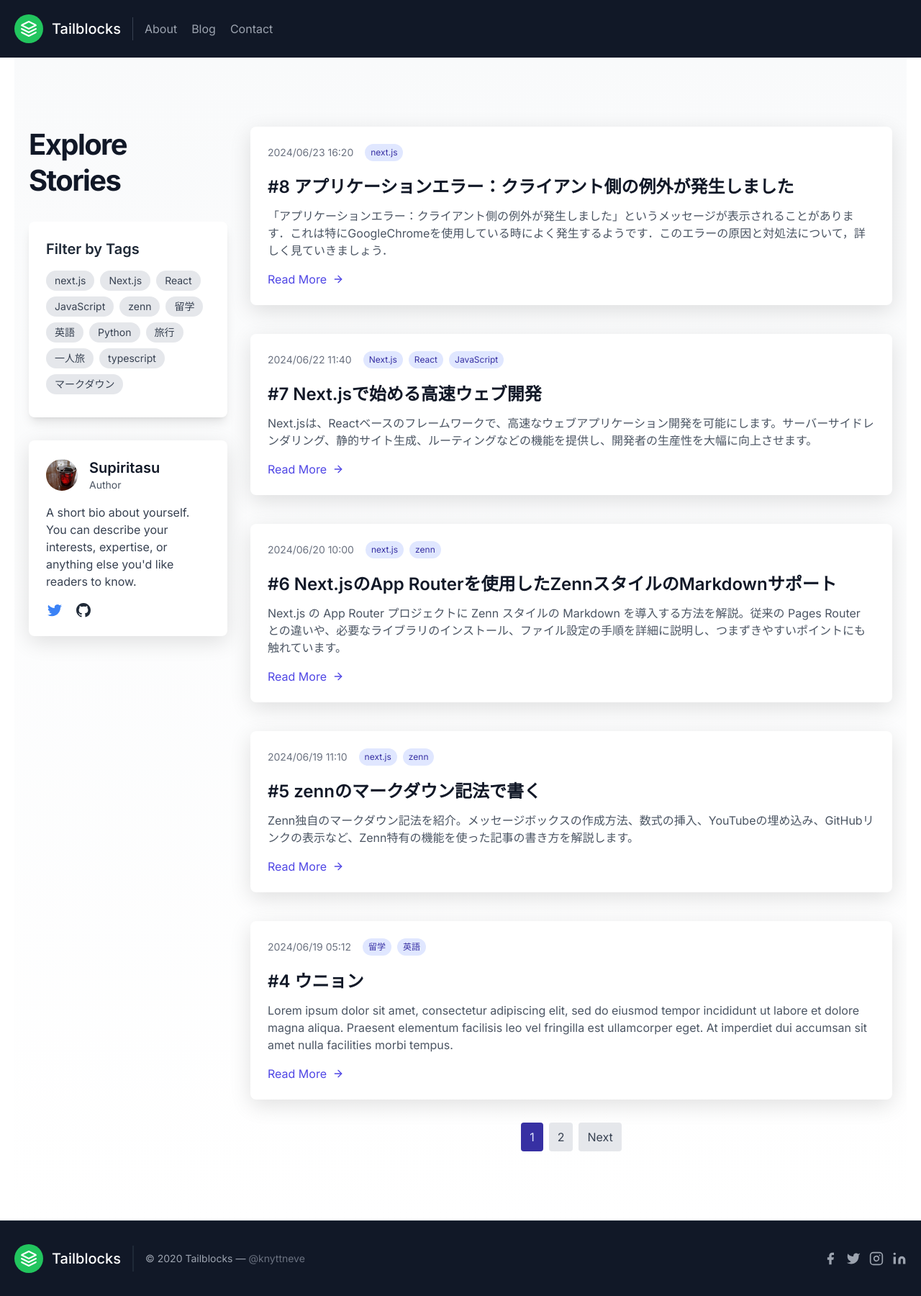
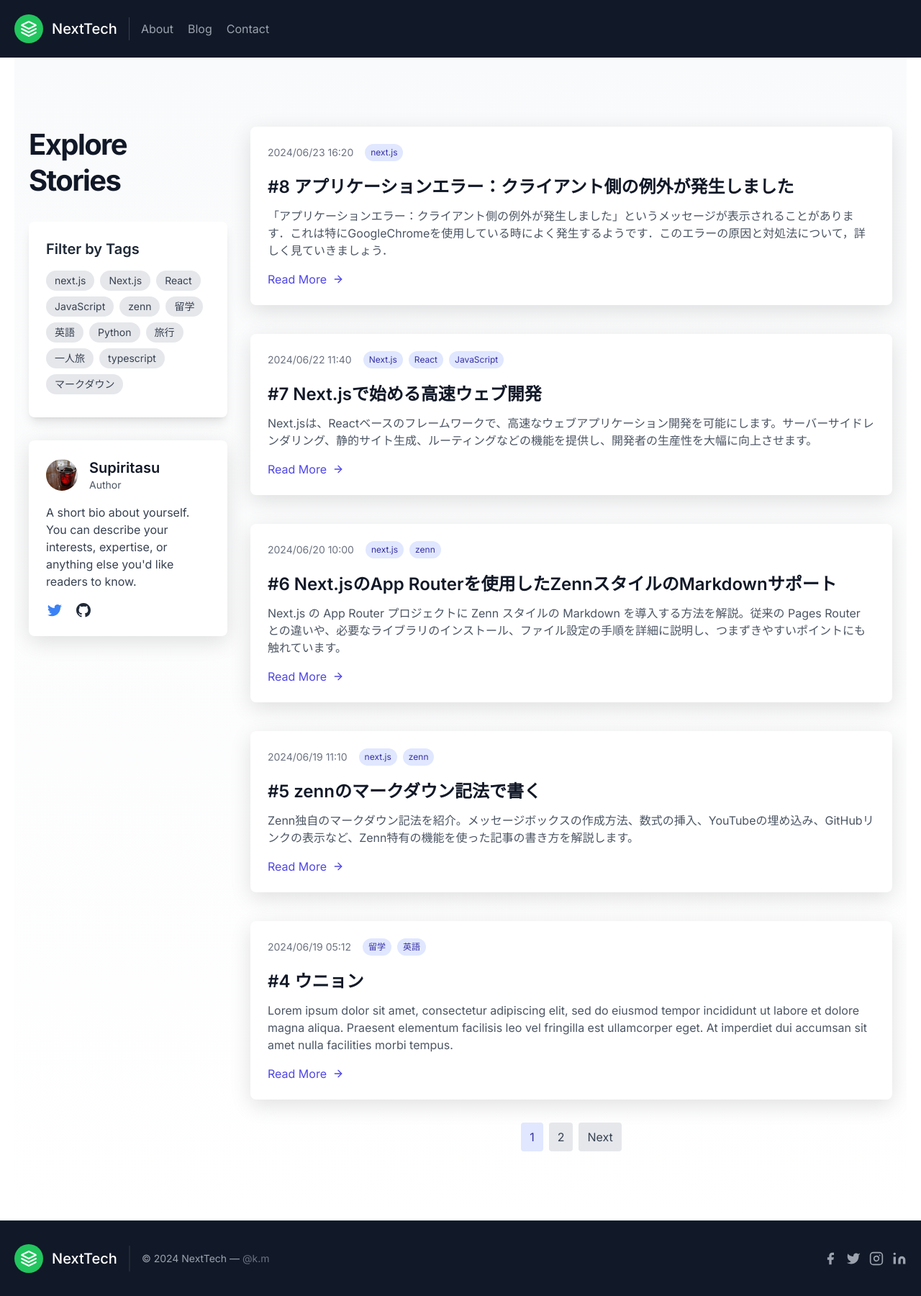
Before and after one commit to supiritasu/NextTech-Journal, a Next.js app: page /posts in a window 1280 px wide. Shown: the whole page at 72% size. Built offline with nearby package versions, Linux system fonts and the light colour scheme.

Commit message:
カラー変更

```diff
--- a/src/app/_components/bloglist.tsx
+++ b/src/app/_components/bloglist.tsx
@@ -161,7 +161,7 @@ const Pagination: React.FC<PaginationProps> = ({ currentPage, totalPages, onPage
               onClick={() => onPageChange(number)}
               className={`px-3 py-2 rounded transition-colors ${
                 currentPage === number
-                  ? 'bg-indigo-800 text-indigo-100'
+                  ? 'bg-indigo-100 text-indigo-800'
                   : 'bg-gray-200 text-gray-700 hover:bg-gray-300'
               }`}
             >
--- a/src/app/_components/footer.tsx
+++ b/src/app/_components/footer.tsx
@@ -9,10 +9,10 @@ export function Footer() {
           <svg xmlns="http://www.w3.org/2000/svg" fill="none" stroke="currentColor" strokeLinecap="round" strokeLinejoin="round" strokeWidth="2" className="w-10 h-10 text-white p-2 bg-green-500 rounded-full" viewBox="0 0 24 24">
             <path d="M12 2L2 7l10 5 10-5-10-5zM2 17l10 5 10-5M2 12l10 5 10-5"></path>
           </svg>
-          <span className="ml-3 text-xl">Tailblocks</span>
+          <span className="ml-3 text-xl">NextTech</span>
         </a>
-        <p className="text-sm text-gray-400 sm:ml-4 sm:pl-4 sm:border-l-2 sm:border-gray-800 sm:py-2 sm:mt-0 mt-4">© 2020 Tailblocks —
-          <a href="https://twitter.com/knyttneve" className="text-gray-500 ml-1" target="_blank" rel="noopener noreferrer">@knyttneve</a>
+        <p className="text-sm text-gray-400 sm:ml-4 sm:pl-4 sm:border-l-2 sm:border-gray-800 sm:py-2 sm:mt-0 mt-4">© 2024 NextTech —
+          <a href="https://twitter.com/knyttneve" className="text-gray-500 ml-1" target="_blank" rel="noopener noreferrer">@k.m</a>
         </p>
         <span className="inline-flex sm:ml-auto sm:mt-0 mt-4 justify-center sm:justify-start">
           <a className="text-gray-400">
--- a/src/app/_components/header.tsx
+++ b/src/app/_components/header.tsx
@@ -8,7 +8,7 @@ const Header = () => {
   <svg xmlns="http://www.w3.org/2000/svg" fill="none" stroke="currentColor" strokeLinecap="round" strokeLinejoin="round" strokeWidth="2" className="w-10 h-10 text-white p-2 bg-green-500 rounded-full" viewBox="0 0 24 24">
     <path d="M12 2L2 7l10 5 10-5-10-5zM2 17l10 5 10-5M2 12l10 5 10-5"></path>
   </svg>
-  <span className="ml-3 text-xl">Tailblocks</span>
+  <span className="ml-3 text-xl">NextTech</span>
 </Link>
 
 <nav className="md:mr-auto md:ml-4 md:py-1 md:pl-4 md:border-l md:border-gray-700 flex flex-wrap items-center text-base justify-center">
--- a/src/app/_components/pagination.tsx
+++ b/src/app/_components/pagination.tsx
@@ -31,7 +31,7 @@ const Pagination: React.FC<Props> = ({ currentPage, totalPages, onPageChange })
               onClick={() => onPageChange(number)}
               className={`px-3 py-2 rounded transition-colors ${
                 currentPage === number
-                  ? 'bg-indigo-800 text-indigo-100'
+                  ? 'bg-indigo-100 text-indigo-800'
                   : 'bg-gray-200 text-gray-700 hover:bg-gray-300'
               }`}
             >
```
